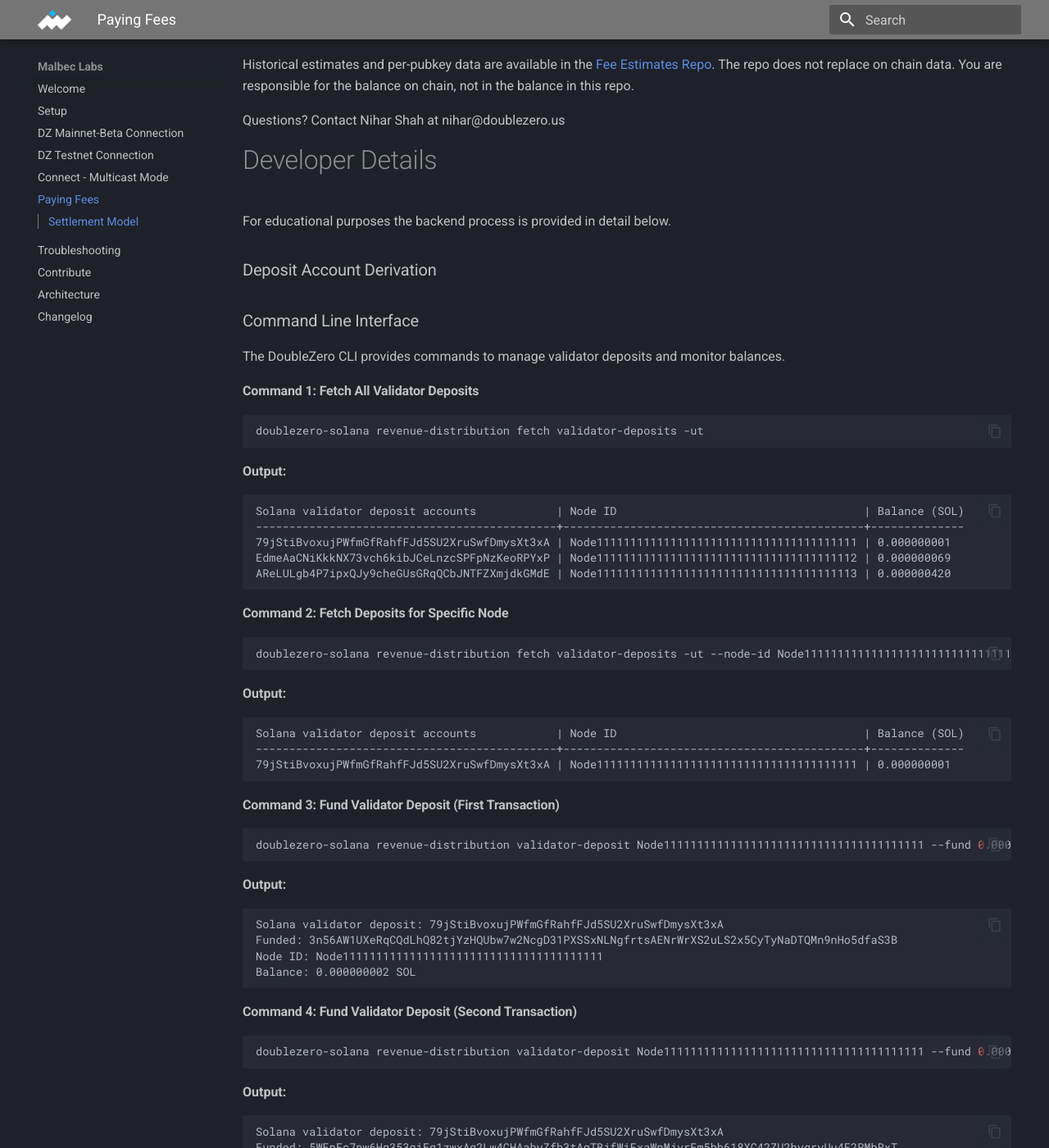
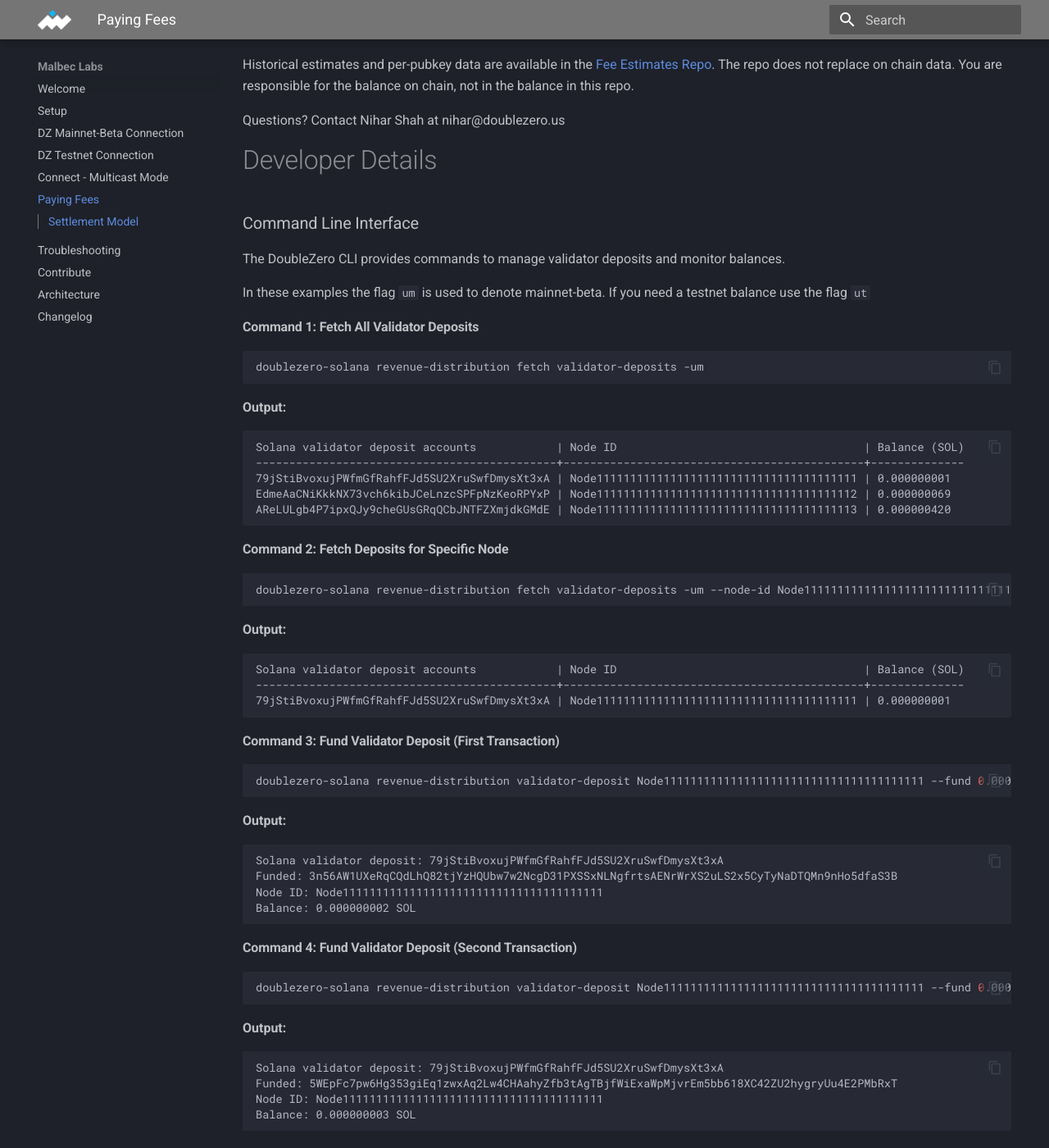
Before and after one commit to malbeclabs/docs, an MkDocs documentation site: the page built from docs/paying-fees.md, in a window 1280 px wide and 1400 px high, scrolled down 1056 px. Shown: the whole window at 82% size. Built offline with MkDocs 1.6.1 and Material for MkDocs 9.7.7, drawn with Linux system fonts in a browser that asks for light colours.

Commit message:
Update paying-fees.md

````diff
--- a/docs/paying-fees.md
+++ b/docs/paying-fees.md
@@ -38,21 +38,16 @@
 
 # Developer Details
 
-For educational purposes the backend process is provided in detail below.
-
-
-
-
-### Deposit Account Derivation
-
 ### Command Line Interface
 
 The DoubleZero CLI provides commands to manage validator deposits and monitor balances.
 
+In these examples the flag `um` is used to denote mainnet-beta. If you need a testnet balance use the flag `ut`
+
 #### Command 1: Fetch All Validator Deposits
 
 ```bash
-doublezero-solana revenue-distribution fetch validator-deposits -ut
+doublezero-solana revenue-distribution fetch validator-deposits -um
 ```
 
 **Output:**
@@ -67,7 +62,7 @@
 #### Command 2: Fetch Deposits for Specific Node
 
 ```bash
-doublezero-solana revenue-distribution fetch validator-deposits -ut --node-id Node111111111111111111111111111111111111111
+doublezero-solana revenue-distribution fetch validator-deposits -um --node-id Node111111111111111111111111111111111111111
 ```
 
 **Output:**
@@ -80,7 +75,7 @@
 #### Command 3: Fund Validator Deposit (First Transaction)
 
 ```bash
-doublezero-solana revenue-distribution validator-deposit Node111111111111111111111111111111111111111 --fund 0.000000001 -ut
+doublezero-solana revenue-distribution validator-deposit Node111111111111111111111111111111111111111 --fund 0.000000001 -um
 ```
 
 **Output:**
@@ -94,7 +89,7 @@
 #### Command 4: Fund Validator Deposit (Second Transaction)
 
 ```bash
-doublezero-solana revenue-distribution validator-deposit Node111111111111111111111111111111111111111 --fund 0.000000001 -ut
+doublezero-solana revenue-distribution validator-deposit Node111111111111111111111111111111111111111 --fund 0.000000001 -um
 ```
 
 **Output:**
@@ -108,7 +103,7 @@
 #### Command 5: Verify Updated Balance
 
 ```bash
-doublezero-solana revenue-distribution fetch validator-deposits -ut --node-id Node111111111111111111111111111111111111111
+doublezero-solana revenue-distribution fetch validator-deposits -um --node-id Node111111111111111111111111111111111111111
 ```
 
 **Output:**
````
